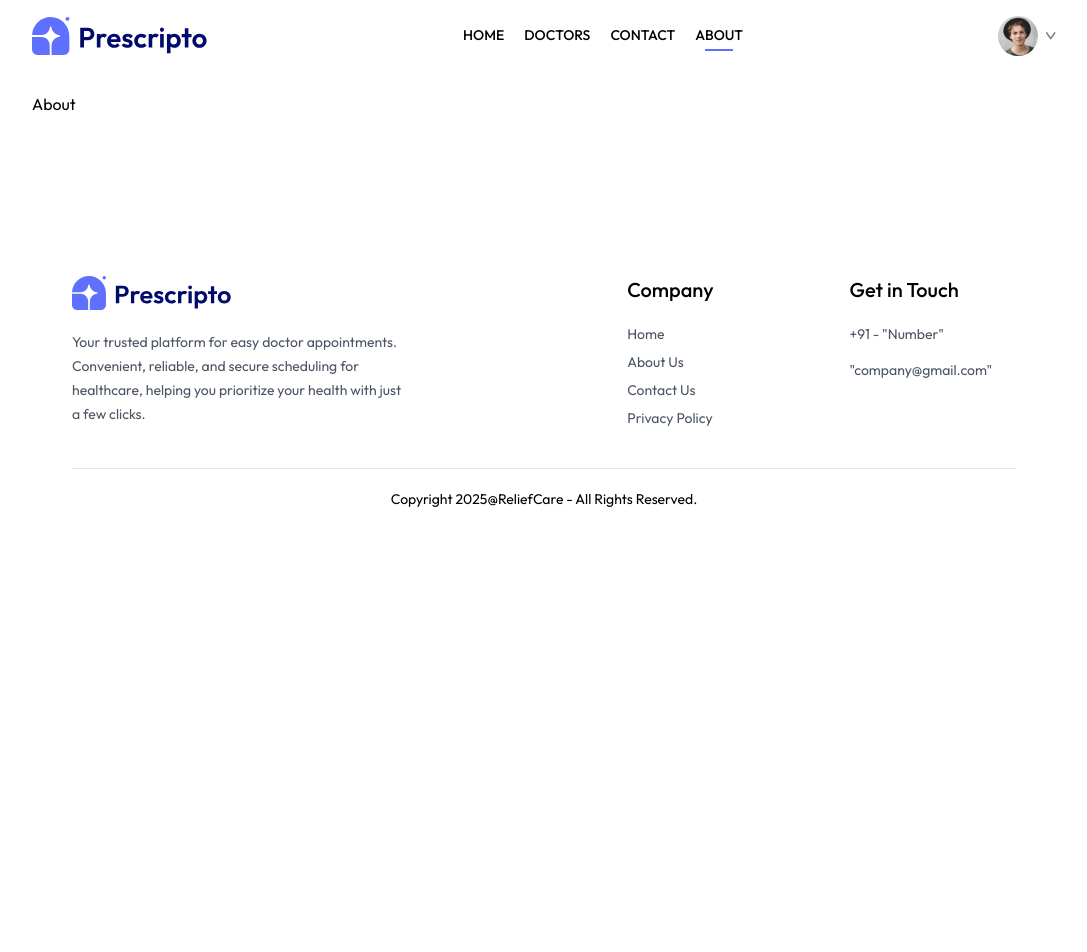
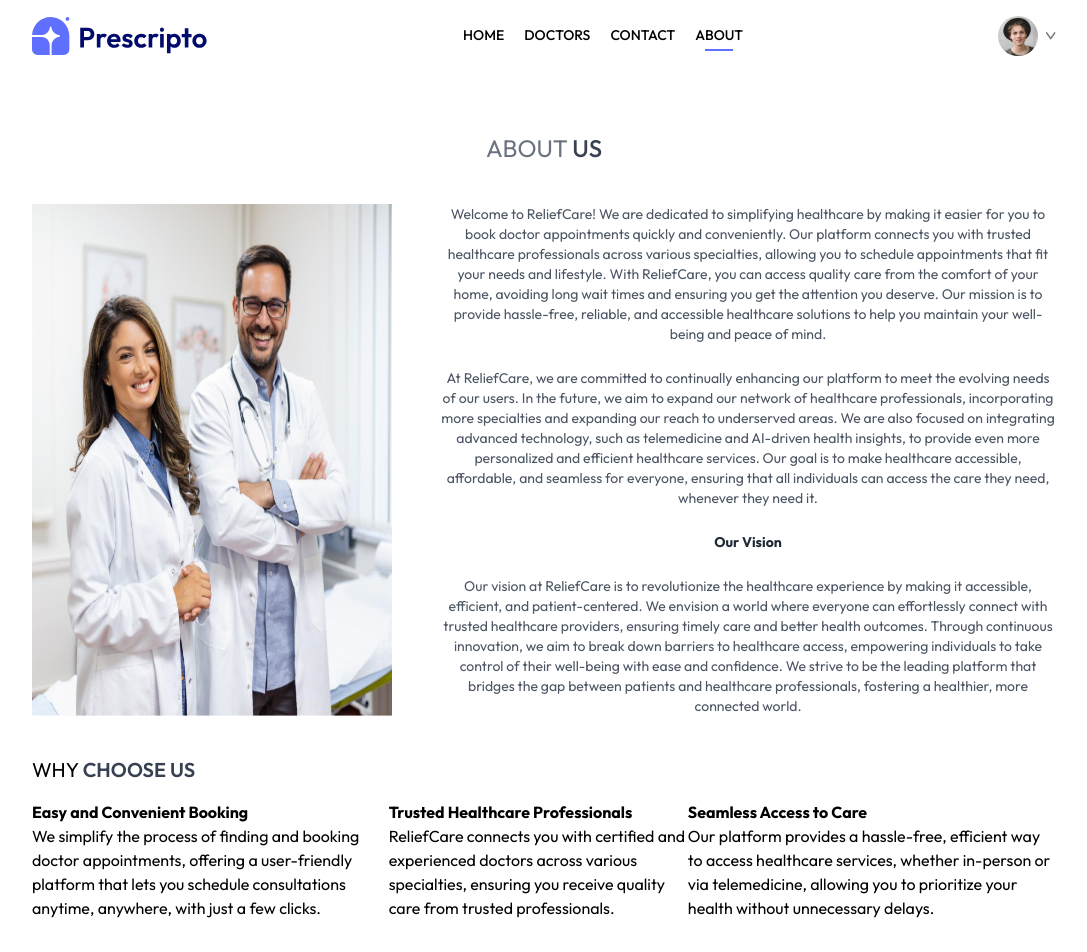
Before and after one commit to Abhinav1730/ReliefCare, a React (Vite) app in the folder frontend/: page /about in a window 1280 px wide. Shown: the top 952 px of the page, without its empty margins (96-1183 px from the left). Before the commit the page ends 800 px from the top, so only its background shows below. Built offline with nearby package versions, Linux system fonts and the light colour scheme.

Commit message:
Creating About page

```diff
--- a/frontend/src/pages/About.jsx
+++ b/frontend/src/pages/About.jsx
@@ -1,9 +1,81 @@
-import React from 'react'
+import React from "react";
+import { assets } from "../../public/assets";
 
 const About = () => {
   return (
-    <div>About</div>
-  )
-}
+    <div>
+      <div className="text-center text-2xl pt-10 text-gray-500">
+        <p>
+          ABOUT <span className="text-gray-700 font-medium">US</span>
+        </p>
+        <div className="flex flex-col my-10 md:flex-row gap-12">
+          <img
+            className="w-full md:max-w-[360px]"
+            src={assets.about_image}
+            alt=""
+          />
+          <div className="flex flex-col justify-center gap-6 md:w-2/3 text-sm text-gray-600">
+            <p>
+              Welcome to ReliefCare! We are dedicated to simplifying healthcare
+              by making it easier for you to book doctor appointments quickly
+              and conveniently. Our platform connects you with trusted
+              healthcare professionals across various specialties, allowing you
+              to schedule appointments that fit your needs and lifestyle. With
+              ReliefCare, you can access quality care from the comfort of your
+              home, avoiding long wait times and ensuring you get the attention
+              you deserve. Our mission is to provide hassle-free, reliable, and
+              accessible healthcare solutions to help you maintain your
+              well-being and peace of mind.
+            </p>
+            <p>
+              At ReliefCare, we are committed to continually enhancing our
+              platform to meet the evolving needs of our users. In the future,
+              we aim to expand our network of healthcare professionals,
+              incorporating more specialties and expanding our reach to
+              underserved areas. We are also focused on integrating advanced
+              technology, such as telemedicine and AI-driven health insights, to
+              provide even more personalized and efficient healthcare services.
+              Our goal is to make healthcare accessible, affordable, and
+              seamless for everyone, ensuring that all individuals can access
+              the care they need, whenever they need it.
+            </p>
+            <b className="text-gray-800">Our Vision</b>
+            <p>
+              Our vision at ReliefCare is to revolutionize the healthcare
+              experience by making it accessible, efficient, and
+              patient-centered. We envision a world where everyone can
+              effortlessly connect with trusted healthcare providers, ensuring
+              timely care and better health outcomes. Through continuous
+              innovation, we aim to break down barriers to healthcare access,
+              empowering individuals to take control of their well-being with
+              ease and confidence. We strive to be the leading platform that
+              bridges the gap between patients and healthcare professionals,
+              fostering a healthier, more connected world.
+            </p>
+          </div>
+        </div>
+      </div>
+      <div className="text-xl my-4">
+        <p>
+          WHY <span className="text-gray-700 font-semibold"> CHOOSE US</span>
+        </p>
+      </div>
+      <div className="flex flex-col md:flex-row mb-20">
+        <div>
+          <b>Easy and Convenient Booking</b>
+          <p>We simplify the process of finding and booking doctor appointments, offering a user-friendly platform that lets you schedule consultations anytime, anywhere, with just a few clicks.</p>
+        </div>
+        <div>
+          <b>Trusted Healthcare Professionals</b>
+          <p>ReliefCare connects you with certified and experienced doctors across various specialties, ensuring you receive quality care from trusted professionals.</p>
+        </div>
+        <div>
+          <b>Seamless Access to Care</b>
+          <p>Our platform provides a hassle-free, efficient way to access healthcare services, whether in-person or via telemedicine, allowing you to prioritize your health without unnecessary delays.</p>
+        </div>
+      </div>
+    </div>
+  );
+};
 
-export default About
+export default About;
```
